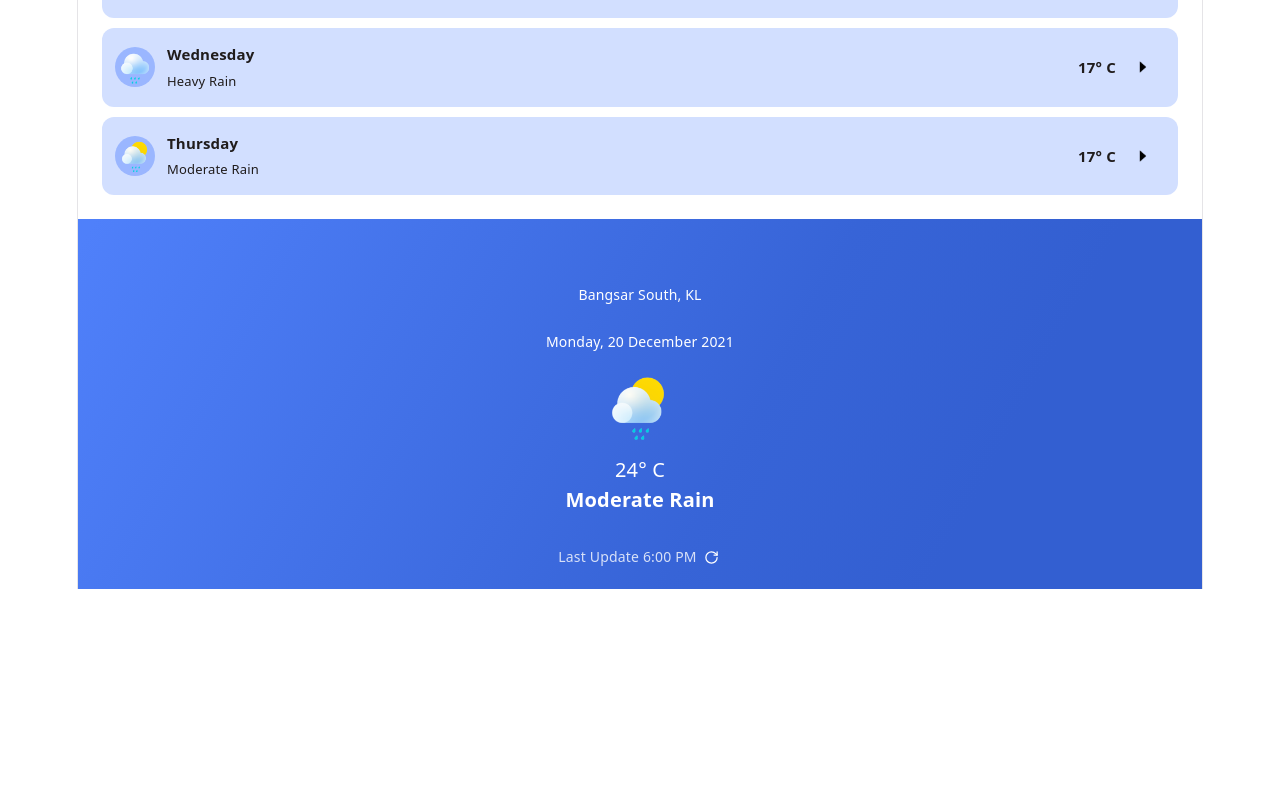
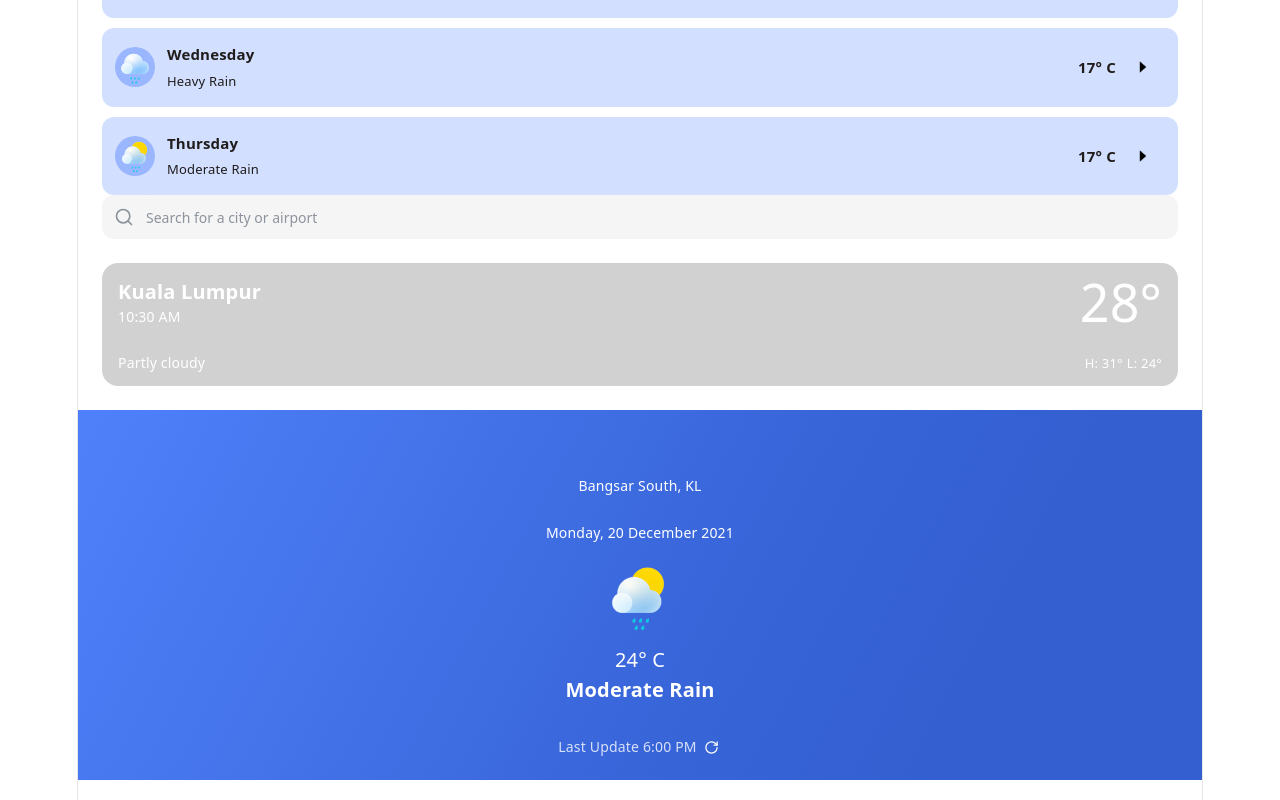
Before and after one commit to FatimahZahra30/weather-app, a Vue app: page / in a window 1280 px wide. Shown: the part 1579-2379 px from the top of the page. Before the commit the page ends 2168 px from the top, so only its background shows below. Built offline with nearby package versions, Linux system fonts and the light colour scheme.

Commit message:
feat: created template for the main weather page

```diff
--- a/src/App.vue
+++ b/src/App.vue
@@ -14,6 +14,7 @@ import WeatherHero from './components/organisms/WeatherHero.vue'
 import HourlyForcast from './components/organisms/HourlyForcast.vue'
 import WeeklyForcast from './components/organisms/WeeklyForcast.vue'
 import ProfileForm from './components/organisms/ProfileForm.vue'
+import WeatherTemplate from './components/templates/WeatherTemplate.vue'
 
 const email = ref('')
 const searchQuery = ref('')
@@ -92,6 +93,7 @@ const searchQuery = ref('')
     <section class="weekly-forecast">
       <WeeklyForcast />
     </section>
+    <WeatherTemplate />
     </main>
 
     <!-- Weather hero -->
@@ -104,6 +106,7 @@ const searchQuery = ref('')
       weather="Moderate Rain"
       updateTime="6:00 PM"
     />
+
 </template>
 
 <style>
@@ -123,6 +126,10 @@ const searchQuery = ref('')
   width: 100%;
 }
 
+.hero-full-width {
+  margin-bottom: 20px;
+}
+
 .weekly-forecast {
   padding-right: 13px;
 }
--- /dev/null
+++ b/src/components/templates/WeatherTemplate.vue
@@ -0,0 +1,59 @@
+<script setup lang="ts">
+import SearchBar from '../molecules/SearchBar.vue'
+import LocationWeatherCard from '../molecules/LocationWeatherCard.vue'
+import HourlyForcast from '../organisms/HourlyForcast.vue'
+import WeeklyForcast from '../organisms/WeeklyForcast.vue'
+import { ref } from 'vue'
+
+const searchQuery = ref('')
+</script>
+
+<template>
+  <main class="weather-template">
+
+    <!-- Search -->
+    <section class="weather-template__search">
+      <SearchBar v-model="searchQuery"/>
+    </section>
+
+    <!-- Current Weather -->
+    <section class="weather-template__current">
+      <LocationWeatherCard
+        location="Kuala Lumpur"
+        time="10:30 AM"
+        description="Partly cloudy"
+        :temperature="28"
+        :high="31"
+        :low="24"
+      />
+    </section>
+
+  </main>
+</template>
+
+<style scoped>
+.weather-template {
+  display: flex;
+  flex-direction: column;
+
+  width: 100%;
+  min-width: 0;
+
+  gap: 24px;
+
+  box-sizing: border-box;
+}
+
+/* Search */
+
+.weather-template__search {
+  width: 100%;
+}
+
+/* Current Weather */
+
+.weather-template__current {
+  width: 100%;
+}
+
+</style>
```
